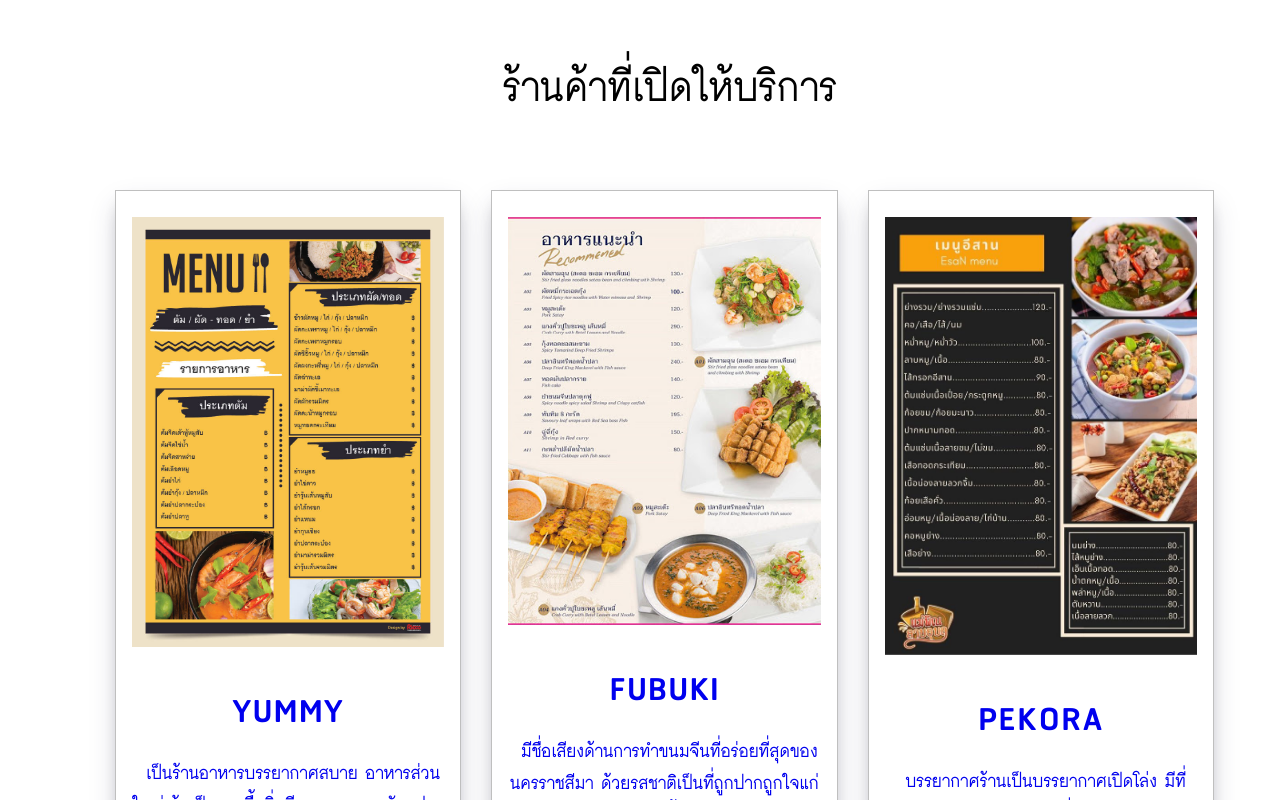
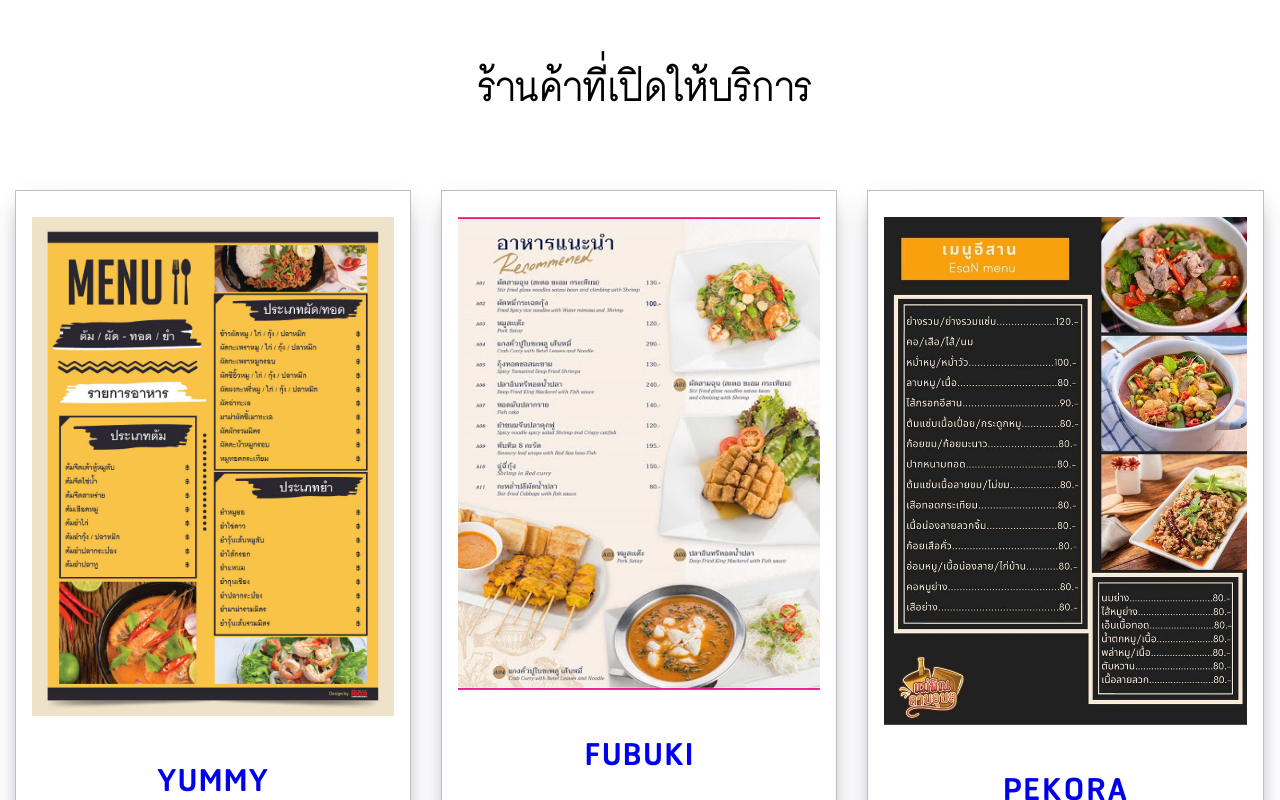
Before and after one commit to EverytimeAomsin/QR-CODE-no-json-ser, a React (Create React App) app: page / in a window 1280 px wide. Shown: the top 800 px of the page. Built offline with nearby package versions, Linux system fonts and the light colour scheme.

Commit message:
แก้ error หมด

```diff
--- a/src/components/pages/Admin/index.js
+++ b/src/components/pages/Admin/index.js
@@ -13,8 +13,8 @@ const Admin = ({ menus }) => {
   return (
     <div>
       <h1 className="head-center">QR-Code</h1>
-      {menus.map((menu) => (
-        <div className="column">
+      {menus.map((menu,menus) => (
+        <div className="column" key={menus}>
           <div className="contentH cardH shadow" >
 
             <Link to={`admin/${menu.id}`} style={{ textDecoration: "none" }}>
--- a/src/components/pages/Home/index.js
+++ b/src/components/pages/Home/index.js
@@ -6,19 +6,20 @@ import "../../../css/home.css"
 
 const Home = ({menus }) => {
   return (
-    <div className="row">
+    <>
      <h1 className="head-center " >ร้านค้าที่เปิดให้บริการ</h1>
-       {menus.map((menu) => (
 
-                 <div className="column">
+       {menus.map((menu , menus) => (
+
+                 <div className="column" key={menus}>
                  <div className="contentH cardH shadowv" >
                  <Link  title="ภาพ"  to={`/${menu.id}`} target="_blank"><img className="img-fluid " alt=""  src={menu.img} /></Link>
-                   <Link title="ชื่อหัวข้อ"  to={`/${menu.id}`} style={{textDecoration:"none"}}><h2 >{menu.name}</h2></Link>
+                   <Link title="ชื่อหัวข้อ"  to={`/${menu.id}`} style={{textDecoration:"none"}}><h2>{menu.name}</h2></Link>
                    <Link  title="รายละเอียด" to={`/${menu.id}`} style={{textDecoration:"none"}}><p>{menu.description}</p></Link>
                  </div>
                </div>
                 ))}
-     </div>
+     </>
 
   );
 };
--- a/src/css/home.css
+++ b/src/css/home.css
@@ -6,7 +6,7 @@
 .column {
   float: left;
   width: 33.3%;
-  margin-bottom: 30px;
+  margin-bottom: 50px;
   padding-top: 50px;
   height: 900px
 }
```
